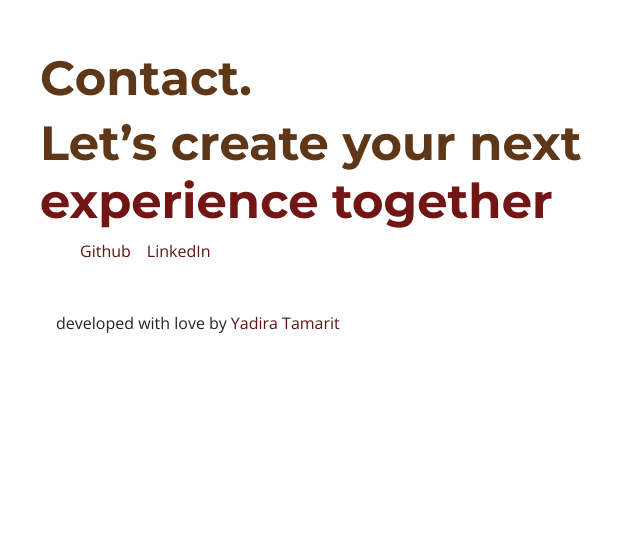
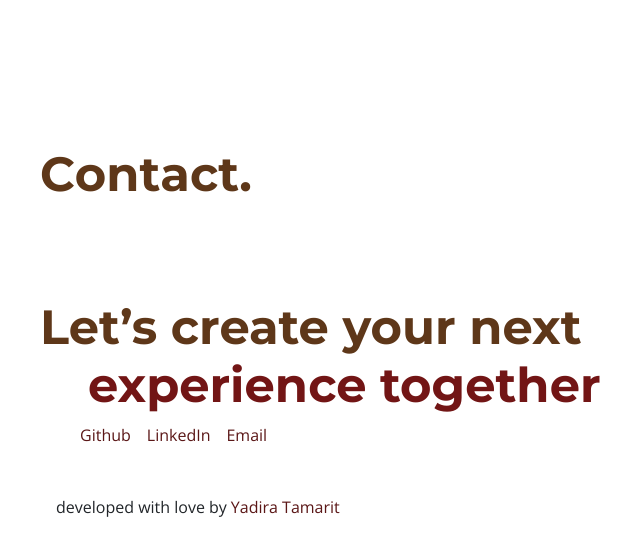
Before and after one commit to ystamaritq/react-portfolio, a React (Create React App) app: page / in a window 1280 px wide. Shown: the part 7261-7796 px from the top of the page, without its empty margins (45-685 px from the left). Before the commit the page ends 7612 px from the top, so only its background shows below. Built offline with nearby package versions, Linux system fonts and the light colour scheme.

Commit message:
added mvp readme

```diff
--- a/src/App.css
+++ b/src/App.css
@@ -164,6 +164,7 @@ nav .link:hover {
 	font-size: 3em;
 	text-align: left;
 	color: #5e3719;
+	margin-top: 2em;
 }
 .amazing-color {
 	color: #721515;
--- a/src/components/Contact.js
+++ b/src/components/Contact.js
@@ -16,11 +16,8 @@ const Contact = () => {
 				<div className="contact-content">
 					<h1>
 						Let’s create your next<br></br>
-						<span className="amazing-color">experience together</span>
+						<span className="amazing-color ml-5">experience together</span>
 					</h1>
-					<a href={`mailto:${data.contactEmail}`} className="email">
-						{data.contactEmail}
-					</a>
 					<ul>
 						{data.social.map((link, index) => (
 							<li key={index}>
--- a/src/yourdata.js
+++ b/src/yourdata.js
@@ -1,11 +1,11 @@
 export default {
-	aboutImage: "./yady.png",
 	social: [
-		// Add Or Remove The Link Accordingly
 		{ name: "Github", url: "https://github.com/ystamaritq" },
 		{
 			name: "LinkedIn",
 			url: "https://www.linkedin.com/in/yadiratamarit/",
 		},
+
+		{ name: "Email", url: "mailto:ystamaritq@gmail.com" },
 	],
 };
```
Also changed, not shown: 1 other file (tests, documents, lock files or other folders).
